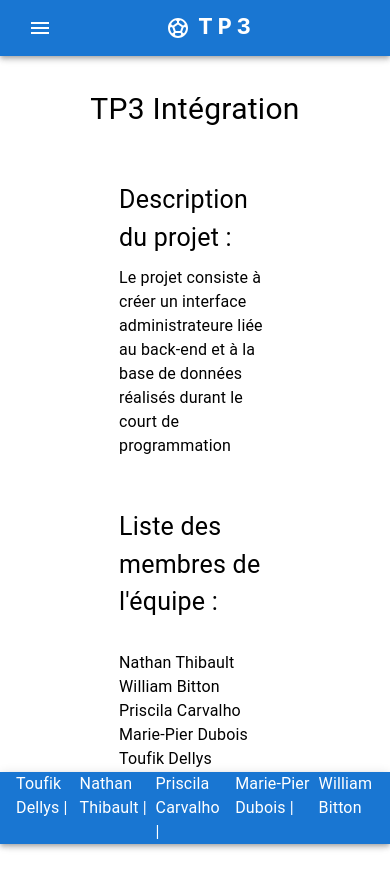
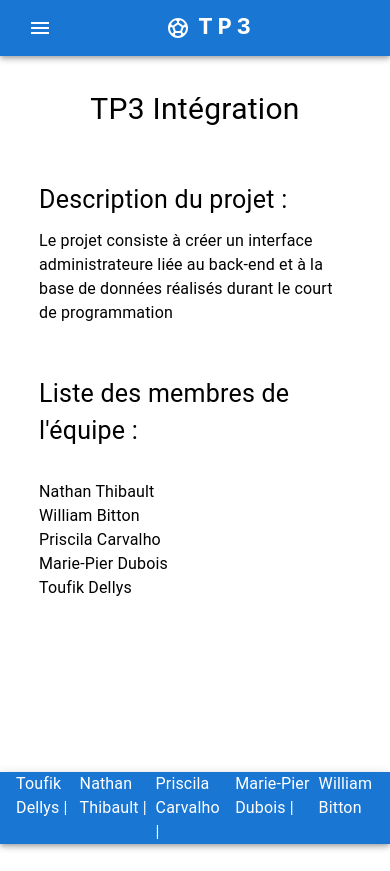
Before and after one commit to NateThibault/Projet_Final_Integration, a Next.js app: page / in a window 390 px wide. After the commit the page ends 844 px from the top, so only its background shows below. Built offline with nearby package versions, Linux system fonts and the light colour scheme.

Commit message:
Home page responsive

```diff
--- a/src/app/page.tsx
+++ b/src/app/page.tsx
@@ -12,8 +12,6 @@ const Home = () => {
       <Box className={styles.main}>
         <Typography
           sx={{
-            marginLeft: "80px",
-            marginRight: "80px",
             color: "black",
             fontSize: "25px",
           }}
@@ -24,8 +22,6 @@ const Home = () => {
         <Typography
           sx={{
             marginTop: "10px",
-            marginLeft: "80px",
-            marginRight: "80px",
             color: "black",
           }}
         >
@@ -37,8 +33,6 @@ const Home = () => {
         <Typography
           sx={{
             marginTop: "50px",
-            marginLeft: "80px",
-            marginRight: "80px",
             color: "black",
             fontSize: "25px",
           }}
@@ -49,8 +43,6 @@ const Home = () => {
         <Box
           sx={{
             marginTop: "30px",
-            marginLeft: "80px",
-            marginRight: "80px",
             color: "black", marginBottom: "100px"
           }}
         >
```
